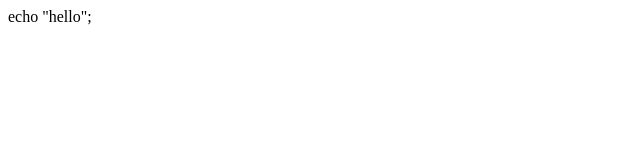
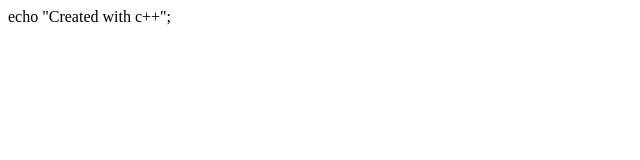
Before and after one commit to stephaniemarin/Data-Struntures, a plain HTML site: page index.html in a window 1280 px wide. Shown: the full height of the page, 0-640 px from the left. Drawn offline with Linux system fonts and the light colour scheme.

Commit message:
Update index.html

```diff
--- a/index.html
+++ b/index.html
@@ -1,4 +1,4 @@
 <html>
 
-echo "hello";
+echo "Created with c++";
 </html>
```
